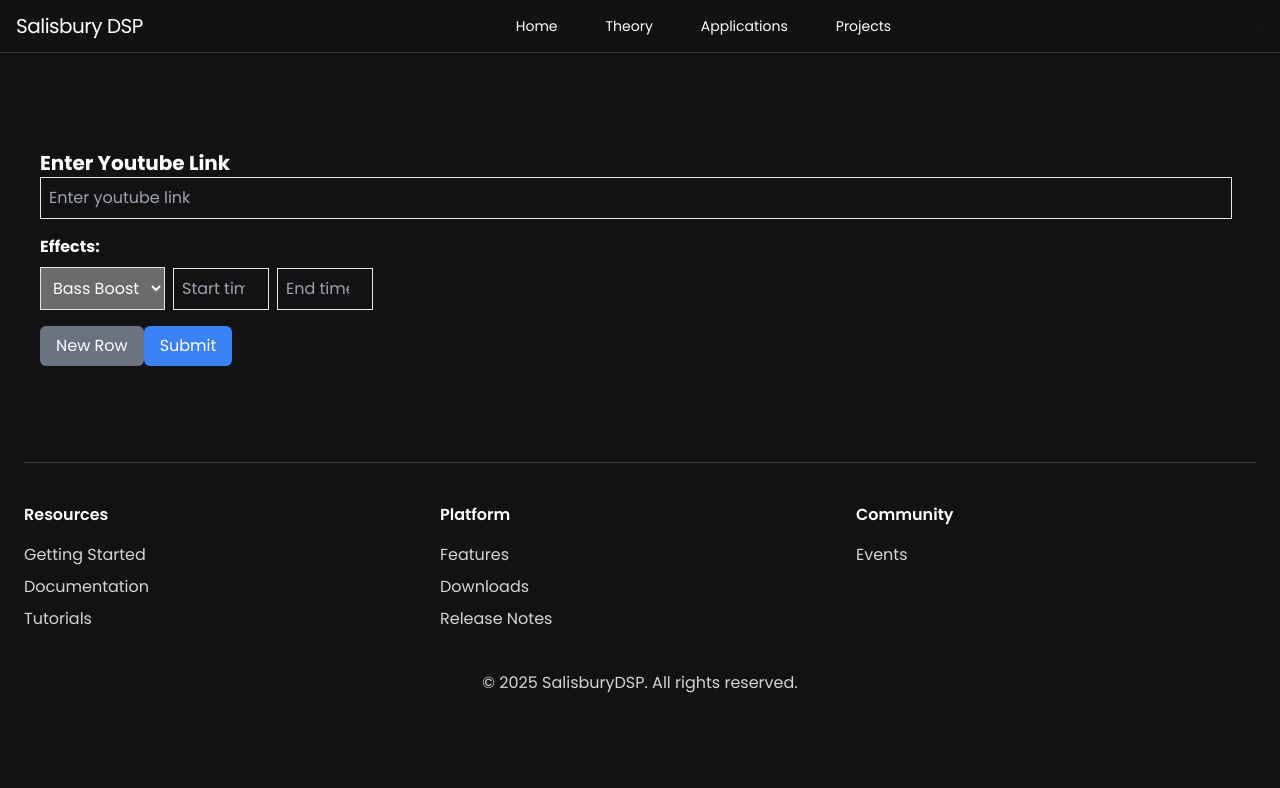
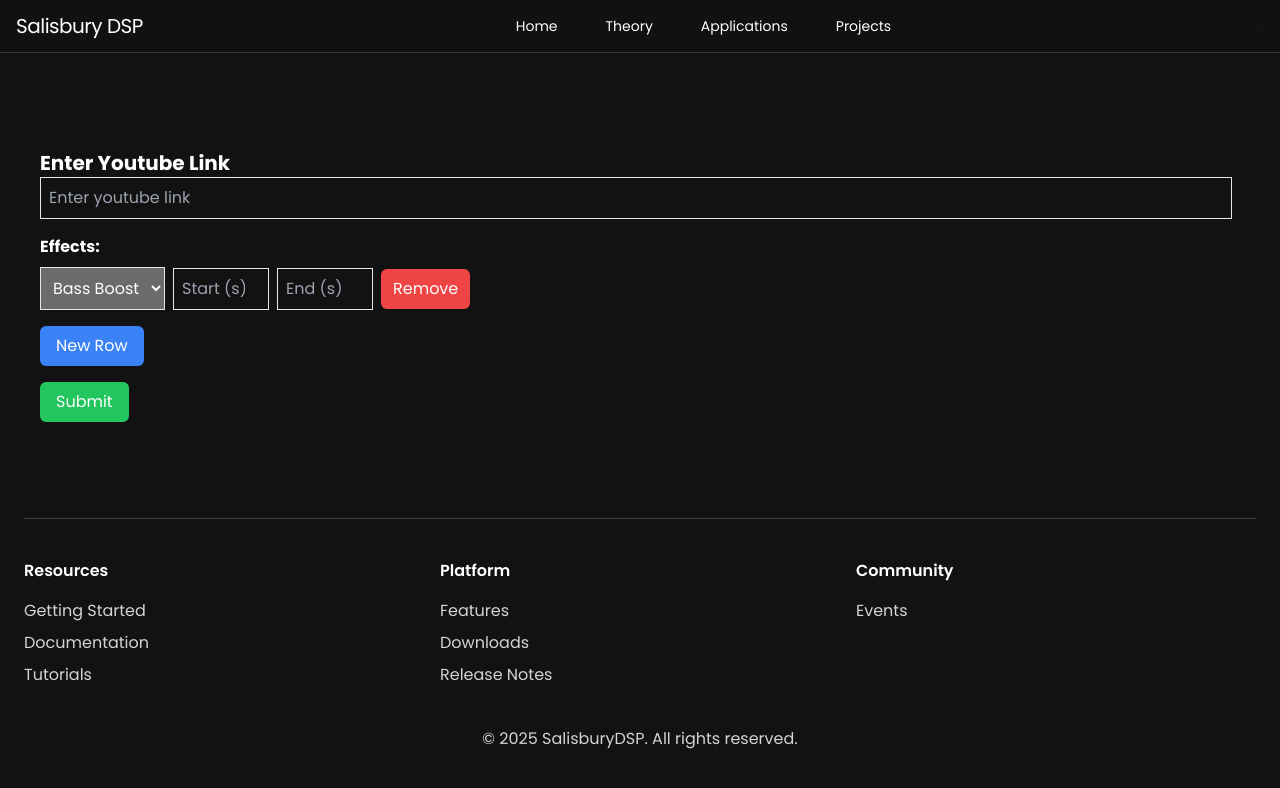
Before and after one commit to cscx1/salisburyDSP, a React (Vite) app: page /applications in a window 1280 px wide. Shown: the top 788 px of the page. Built offline with nearby package versions, Linux system fonts and the light colour scheme.

Commit message:
Added remove button for effects

```diff
--- a/src/pages/Applications.jsx
+++ b/src/pages/Applications.jsx
@@ -38,6 +38,10 @@ const Applications = () => {
     );
     setEffects(newEffects);
   };
+
+  const removeEffectRow = (index) => {
+    setEffects(effects.filter((_, i) => i !== index));
+  }
 
   {/* Download the file to the backend */}
   const handleLink = async () => {
@@ -103,6 +107,7 @@ const Applications = () => {
         <h3 className="font-bold">Effects:</h3>
         {effects.map((effect, index) => (
           <div key={index} className="flex items-center mt-2">
+
             {/* Dropdown for effect selection */}
             <select
               value={effect.effectType}
@@ -115,29 +120,41 @@ const Applications = () => {
               <option value={2}>Mids Boost</option>
               <option value={3}>High Boost</option>
             </select>
+
             {/* Input for effect start time */}
             <input
               type="number"
-              placeholder="Start time (s)"
+              placeholder="Start (s)"
               value={effect.start}
               onChange={(e) => updateEffect(index, "start", e.target.value)}
               className="border p-2 mr-2 w-24"
             />
+
             {/* Input for effect end time */}
             <input
               type="number"
-              placeholder="End time (s)"
+              placeholder="End (s)"
               value={effect.end}
               onChange={(e) => updateEffect(index, "end", e.target.value)}
               className="border p-2 mr-2 w-24"
             />
+
+            {/* Remove button */}
+            <button
+              onClick={() => removeEffectRow(index)}
+              className="bg-red-500 text-white px-3 py-2 rounded-md hover:bg-red-600"
+            >
+              Remove
+            </button>
+
           </div>
         ))}
 
+        <div className="flex flex-col gap-4 mt-4">
           {/* Button to add a new effect row */}
           <button
             onClick={addEffectRow}
-          className="bg-gray-500 text-white px-4 py-2 rounded-md hover:bg-gray-600 mt-2"
+            className="bg-blue-500 text-white px-4 py-2 rounded-md hover:bg-blue-600 w-fit"
           >
             New Row
           </button>
@@ -145,10 +162,11 @@ const Applications = () => {
             {/* Submit Button */}
             <button
               onClick={handleLink}
-            className="bg-blue-500 text-white px-4 py-2 rounded-md hover:bg-blue-600 mt-4"
+              className="bg-green-500 text-white px-4 py-2 rounded-md hover:bg-green-600 w-fit"
             >
               Submit
             </button>
+          </div>
         </div>
 
         {/* Error Message */}
```
Also changed, not shown: 1 other file (tests, documents, lock files or other folders). Lines whose indentation alone changed are shown as unchanged.
